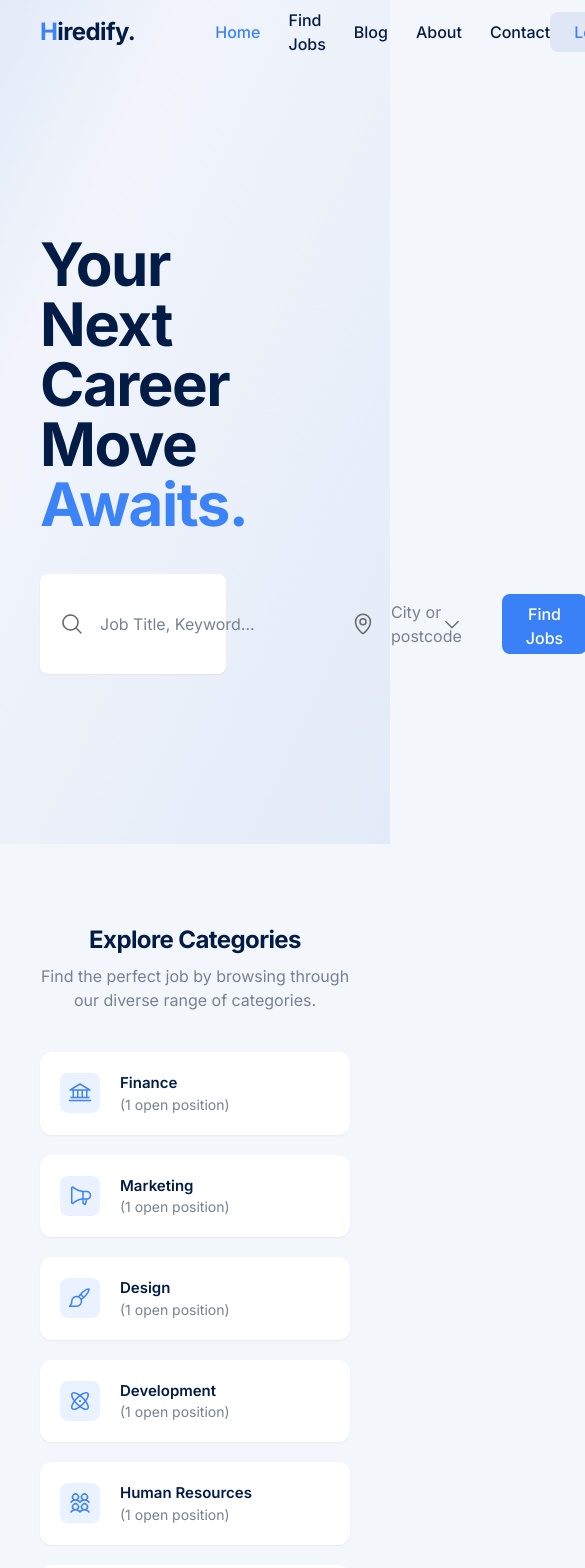
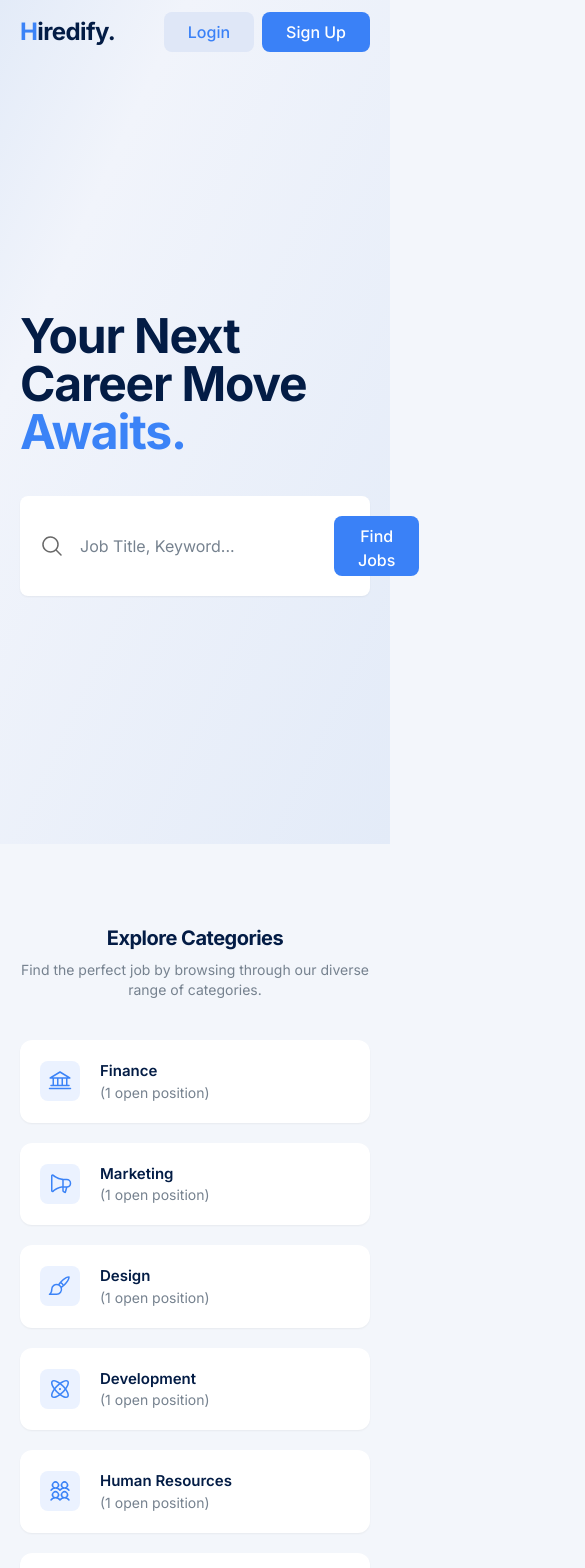
Before and after one commit to loqman1235/hiredify-job-listing-app, a Next.js app: page / in a window 390 px wide. Shown: the top 1568 px of the page, 585 px wide, since content can reach past the window. Built offline with nearby package versions, Linux system fonts and the light colour scheme.

Commit message:
add responsivness

```diff
--- a/src/components/hero/Hero.tsx
+++ b/src/components/hero/Hero.tsx
@@ -7,10 +7,10 @@ const Hero = () => {
     <div className="h-screen w-full bg-gradient-to-br from-[var(--gradient-blue-1)] from-0% via-[var(--gradient-blue-2)] via-[24%] to-[var(--gradient-blue-1)] to-100%">
       <Navbar />
 
-      <div className="relative mx-auto flex h-[calc(100vh-64px)] max-w-7xl items-center justify-between gap-5 px-10">
+      <div className="relative mx-auto flex h-[calc(100vh-64px)] max-w-7xl items-center justify-between gap-5 px-5 md:px-10">
         {/* HEADING AND SEARCHBAR */}
-        <div className="flex w-[60%] flex-col gap-10">
-          <h1 className="text-6xl font-bold tracking-tight">
+        <div className="flex w-full flex-col gap-10 md:w-[60%]">
+          <h1 className="text-5xl font-bold tracking-tight md:text-6xl">
             Your Next <br />
             Career Move <br />
             <span className="text-primary">Awaits.</span>
--- a/src/components/hero/NavLinks.tsx
+++ b/src/components/hero/NavLinks.tsx
@@ -15,11 +15,11 @@ const NavLinks = () => {
   const pathname = usePathname();
 
   return (
-    <ul className="flex items-center gap-7">
+    <ul className="hidden items-center gap-7 md:flex">
       {navLinks.map((link) => (
         <li
           key={link.text}
-          className={` ${pathname === link.href ? "text-primary" : "text-[var(--text)]"} hover:text-primary font-medium capitalize transition`}
+          className={` ${pathname === link.href ? "text-primary" : "text-[var(--text)]"} font-medium capitalize transition hover:text-primary`}
         >
           <Link href={link.href}>{link.text}</Link>
         </li>
--- a/src/components/hero/Navbar.tsx
+++ b/src/components/hero/Navbar.tsx
@@ -5,7 +5,7 @@ import NavLinks from "./NavLinks";
 const Navbar = () => {
   return (
     <div className="h-[64px] w-full">
-      <div className="mx-auto flex h-full max-w-7xl items-center justify-between px-10">
+      <div className="mx-auto flex h-full max-w-7xl items-center justify-between px-5 md:px-10">
         <div className="flex items-center gap-20">
           <Brand />
           <NavLinks />
--- a/src/components/hero/SearchBar.tsx
+++ b/src/components/hero/SearchBar.tsx
@@ -4,9 +4,9 @@ import SelectBox from "../common/SelectBox";
 
 const SearchBar = () => {
   return (
-    <form className="flex h-[100px] w-full items-center gap-10 rounded-lg bg-foreground p-5 shadow-sm">
+    <form className="flex h-[100px] w-full items-center gap-5 rounded-lg bg-foreground p-5 shadow-sm md:gap-10">
       <div className="flex h-full flex-1 items-center gap-4">
-        <div className="flex h-full items-center gap-4 border-r border-r-[var(--border)]">
+        <div className="flex h-full items-center gap-4 border-none border-r-[var(--border)] md:border-r">
           <PiMagnifyingGlass className="size-6 text-[var(--text-icon)]" />
           <input
             type="text"
@@ -17,7 +17,7 @@ const SearchBar = () => {
           />
         </div>
 
-        <div className="flex w-[50%] items-center gap-4">
+        <div className="hidden w-[50%] items-center gap-4 md:flex">
           <PiMapPin className="size-6 text-[var(--text-icon)]" />
 
           <div className="relative flex flex-1 items-center justify-between">
--- a/src/components/sections/JobCard.tsx
+++ b/src/components/sections/JobCard.tsx
@@ -35,7 +35,7 @@ const JobCard = ({
         >
           {title}
         </Link>
-        <ul className="flex items-center gap-5">
+        <ul className="flex flex-col items-start gap-3 md:flex-row md:items-center md:gap-5">
           <li className="flex items-center gap-1">
             <span className="text-[var(--text-icon)]">
               <PiBriefcase className="size-4" />
@@ -59,7 +59,7 @@ const JobCard = ({
             </span>
           </li>
         </ul>
-        <span className="flex w-fit items-center justify-center rounded-full bg-primary/10 px-4 py-1 text-sm text-primary">
+        <span className="mt-5 flex w-fit items-center justify-center rounded-full bg-primary/10 px-4 py-1 text-sm text-primary md:mt-0">
           {type}
         </span>
       </div>
--- a/src/components/sections/Section.tsx
+++ b/src/components/sections/Section.tsx
@@ -10,10 +10,14 @@ type SectionProps = {
 const Section = ({ title, description, className, children }: SectionProps) => {
   return (
     <section className="py-20">
-      <div className={`mx-auto max-w-7xl ${cn("px-10", className)}`}>
+      <div className={`mx-auto max-w-7xl ${cn("px-5 md:px-10", className)}`}>
         <header className="mb-10 flex w-full flex-col items-center justify-center gap-2 text-center">
-          <h3 className="text-2xl font-bold tracking-tight">{title}</h3>
-          <p className="text-text-secondary">{description}</p>
+          <h3 className="text-xl font-bold tracking-tight md:text-2xl">
+            {title}
+          </h3>
+          <p className="text-sm text-text-secondary md:text-base">
+            {description}
+          </p>
         </header>
         {children}
       </div>
--- a/src/components/sections/TestimonialsSection.tsx
+++ b/src/components/sections/TestimonialsSection.tsx
@@ -13,7 +13,7 @@ const TestimonialsSection = () => {
     <Section
       title="Testimonials"
       description="What clients say about us"
-      className="px-0"
+      className="px-5 md:px-0"
     >
       <div className="w-full">
         <Swiper
@@ -28,6 +28,17 @@ const TestimonialsSection = () => {
             bulletActiveClass: "custom-bullet-active",
           }}
           modules={[Autoplay, Pagination]}
+          breakpoints={{
+            320: {
+              slidesPerView: 1,
+            },
+            640: {
+              slidesPerView: 2,
+            },
+            1024: {
+              slidesPerView: 2,
+            },
+          }}
           className="w-full"
         >
           {testimonials.map((testimonial, i) => (
```
